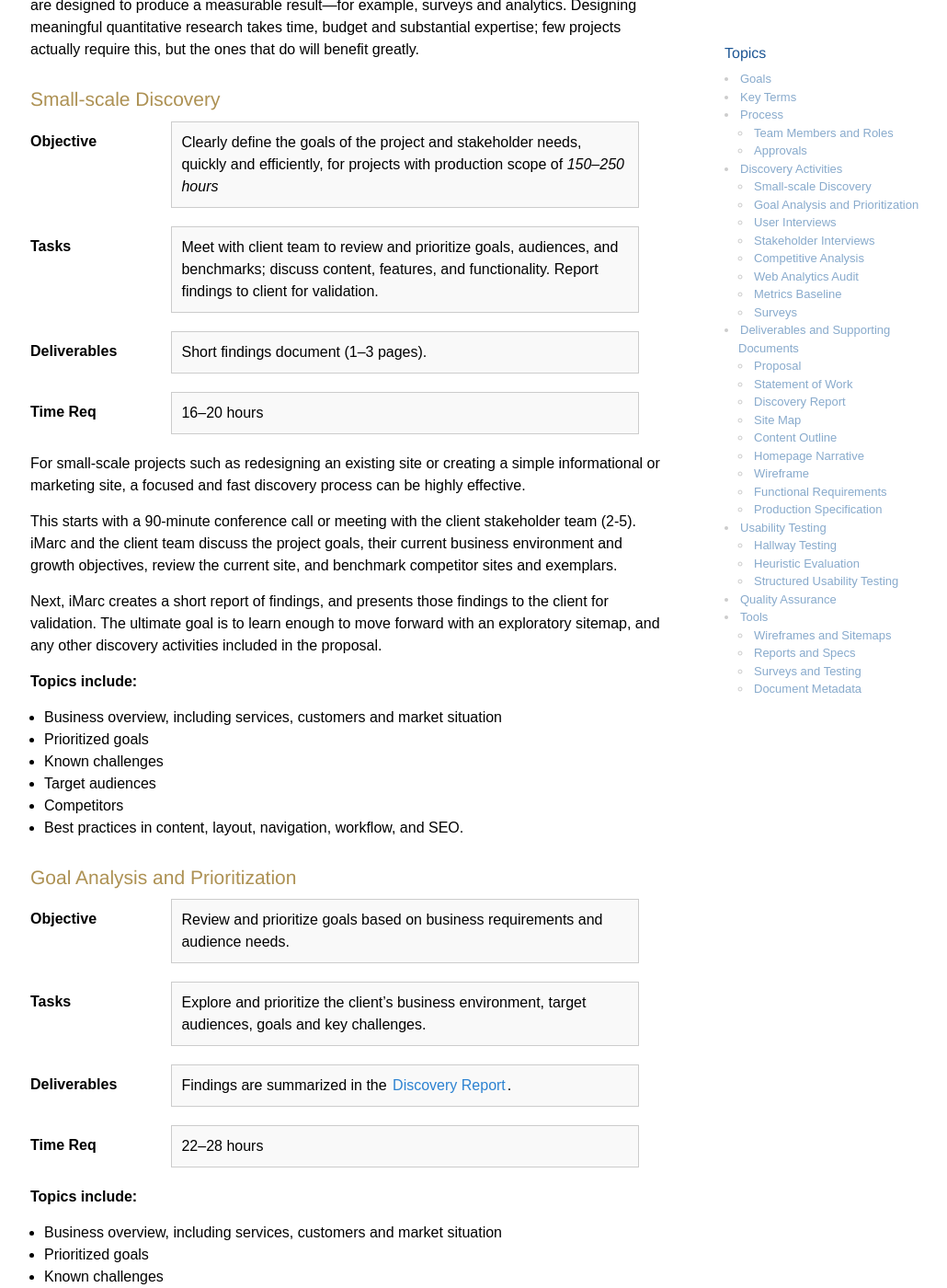
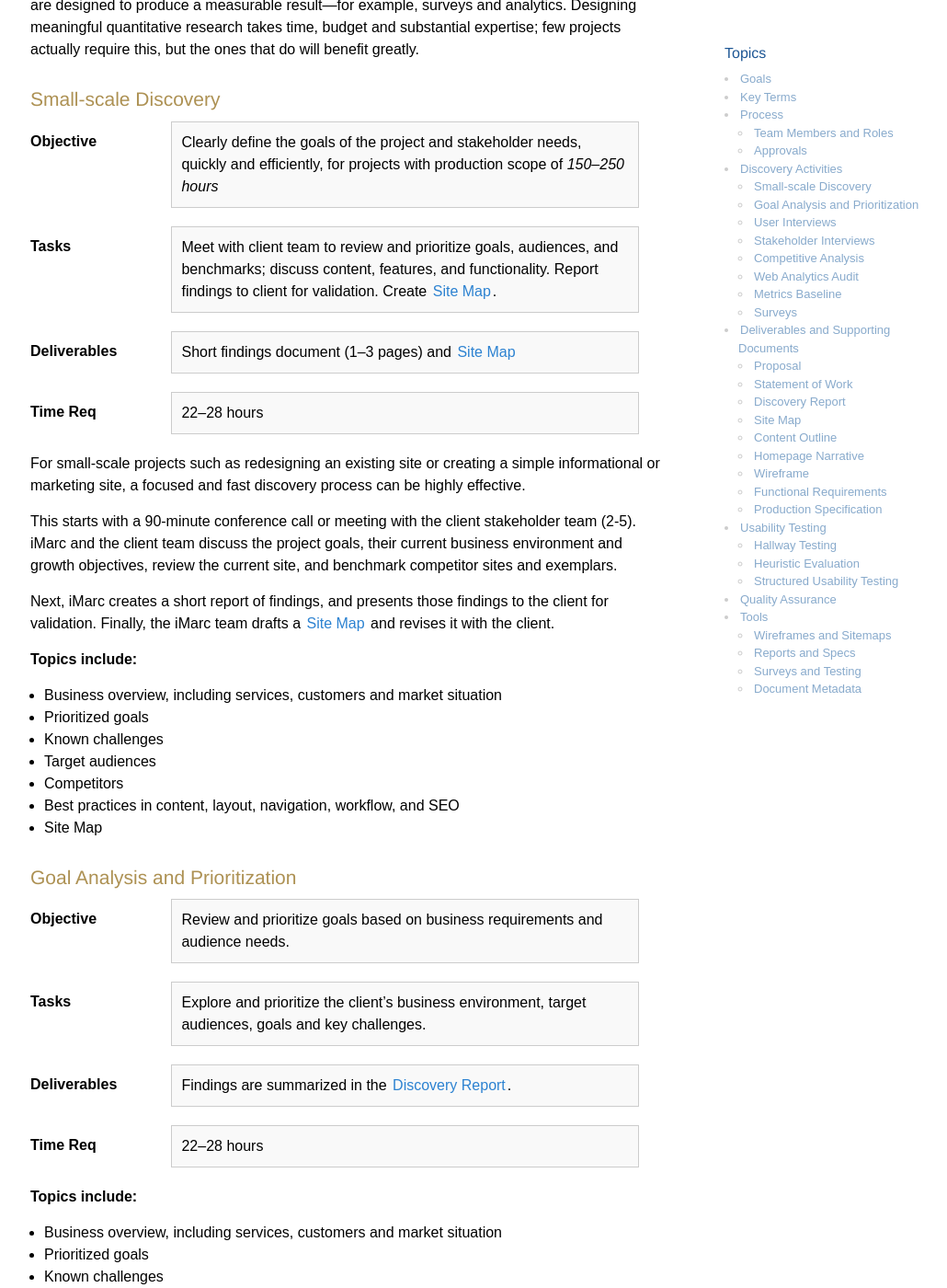
Before and after one commit to imarc/handbook, a Jekyll site: the page built from strategy.markdown, in a window 1280 px wide and 1400 px high, scrolled down 3082 px. Shown: the whole window at 92% size, without its empty margins (117-1147 px from the left). Built offline with Jekyll 4.4.1, drawn with Linux system fonts in a browser that asks for light colours; nearby versions of some CDN libraries; some of the changed text lies outside the part shown.

Commit message:
Added Site Map content to ### Small-scale Discovery
Also, added an emdash to Brooks quote attribution.

```diff
--- a/strategy.markdown
+++ b/strategy.markdown
@@ -115,20 +115,20 @@ Objective
 :	Clearly define the goals of the project and stakeholder needs, quickly and efficiently, for projects with production scope of *150–250 hours*
 
 Tasks
-:	Meet with client team to review and prioritize goals, audiences, and benchmarks; discuss content, features, and functionality. Report findings to client for validation.
+:	Meet with client team to review and prioritize goals, audiences, and benchmarks; discuss content, features, and functionality. Report findings to client for validation. Create [Site Map](#SiteMap).
 
 Deliverables
-:	Short findings document (1–3 pages).
+:	Short findings document (1–3 pages) and [Site Map](#SiteMap)
 
 Time Req
-:	16–20 hours
+:	22–28 hours
 
 
 For small-scale projects such as redesigning an existing site or creating a simple informational or marketing site, a focused and fast discovery process can be highly effective.
 
 This starts with a 90-minute conference call or meeting with the client stakeholder team (2-5). iMarc and the client team discuss the project goals, their current business environment and growth objectives, review the current site, and benchmark competitor sites and exemplars.
 
-Next, iMarc creates a short report of findings, and presents those findings to the client for validation. The ultimate goal is to learn enough to move forward with an exploratory sitemap, and any other discovery activities included in the proposal.
+Next, iMarc creates a short report of findings, and presents those findings to the client for validation. Finally, the iMarc team drafts a [Site Map](#SiteMap) and revises it with the client.
 
 **Topics include:**
 
@@ -137,7 +137,8 @@ Next, iMarc creates a short report of findings, and presents those findings to t
 + Known challenges
 + Target audiences
 + Competitors
-+ Best practices in content, layout, navigation, workflow, and SEO.
++ Best practices in content, layout, navigation, workflow, and SEO
++ Site Map
 
 
 ### Goal Analysis and Prioritization
@@ -333,7 +334,7 @@ Watch out for [confirmation bias](http://en.wikipedia.org/wiki/Confirmation_bias
 
 ## Deliverables and Supporting Documents
 
-> "Only when one writes do the gaps appear and inconsistencies protrude. The act of writing turns out to require hundreds of mini-decisions, and it is the existence of these that distinguishes clear, exact policies from fuzzy ones." <br> Frederick P. Brooks, Jr. *The Mythical Man-Month*, 1975.
+> "Only when one writes do the gaps appear and inconsistencies protrude. The act of writing turns out to require hundreds of mini-decisions, and it is the existence of these that distinguishes clear, exact policies from fuzzy ones." <br> —Frederick P. Brooks, Jr. *The Mythical Man-Month*, 1975.
 
 During the strategy process, we'll refer to and create a number of deliverables. Not all deliverables are needed for every project. The commonest are described here.
 
```
